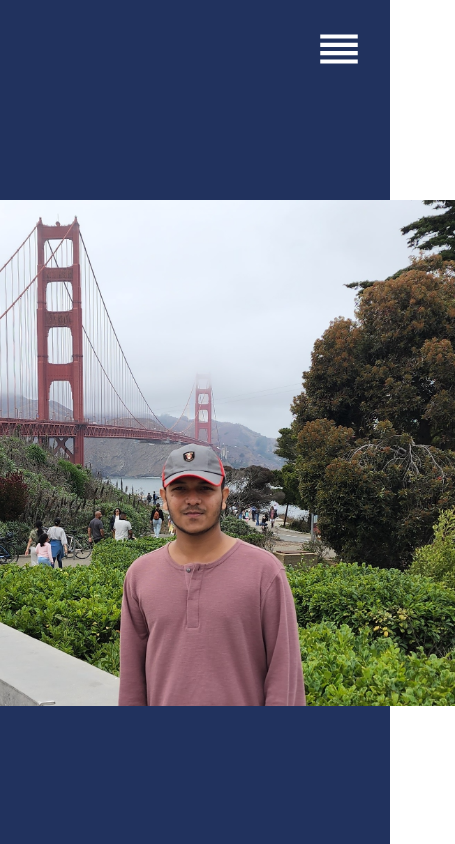
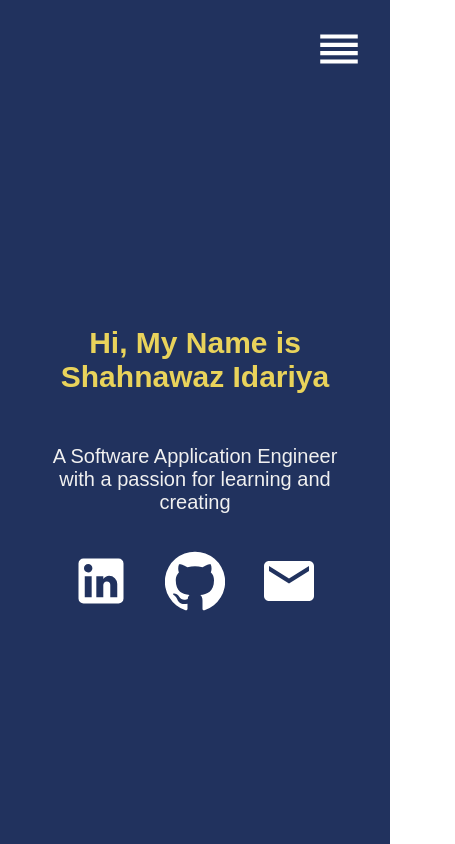
Before and after one commit to shahnawaz52/Personal-Portfolio, a React (Create React App) app: page / in a window 390 px wide. Shown: the top 844 px of the page, 455 px wide, since content can reach past the window. Built offline with nearby package versions, Linux system fonts and the light colour scheme.

Commit message:
improve name in responsive

```diff
--- a/src/pages/Home.js
+++ b/src/pages/Home.js
@@ -7,11 +7,11 @@ import EmailIcon from "@material-ui/icons/Email"
 const Home = () => {
     return (
         <div className="home">
-            <div className="photo">
+            {/* <div className="photo">
                 <img className="my-image" src={window.location.origin + '/20220821_152113__01.jpg'} alt="" height="200px"/>
-            </div>
+            </div> */}
             <div className="about">
-                <div>
+                <div className="typewriter">
                     <h1 className="typed">Hi, My Name is Shahnawaz Idariya</h1>
                 </div>
                 <div className="prompt">
--- a/src/styles/Home.css
+++ b/src/styles/Home.css
@@ -9,11 +9,11 @@
     width: 100%;
     /* height: 60vh; */
     /* height: calc(150vh - 100px); */
-    display: flex;
-    flex-direction: column;
-    justify-content: center;
-    align-items: center;
-    text-align: center;
+    /* display: flex; */
+    /* flex-direction: column; */
+    /* justify-content: center; */
+    /* align-items: center; */
+    /* text-align: center; */
     background-color: #21325e;
     /* background-color: #454545; */
     color: #f0f0f0;
@@ -31,8 +31,8 @@
 
 .about {
     width: 100%;
-    /* height: calc(100vh - 500px); */
-    height: calc(100vh - 200px);
+    height: calc(100vh - 100px);
+    /* height: calc(100vh - 200px); */
     display: flex;
     flex-direction: column;
     justify-content: center;
@@ -85,6 +85,8 @@
 }
 
 .typed {
+    width: auto;
+    /* display: inline-block; */
     color: #e9d35b;
     overflow: hidden;
     border-right: .15em solid #ddd;
@@ -104,13 +106,27 @@
     100% {border-right-color: transparent}
 }
 
+@media only screen and (max-width: 830px) {
+    .typed {
+        margin-top: 10px;
+        font-size: 30px;
+        width: 80%;
+        white-space: normal;
+        animation: none !important;
+        border-right: none !important;
+    }
+
+    .typewriter {
+        display: flex;
+        justify-content: center;
+        align-items: center;
+        text-align: center;
+    }
+}
+
 @media only screen and (max-width: 600px) {
     .about h2 {
         font-size: 40px;
-    }
-
-    .typed {
-        font-size: 30px;
     }
 
     .about .prompt {
```
